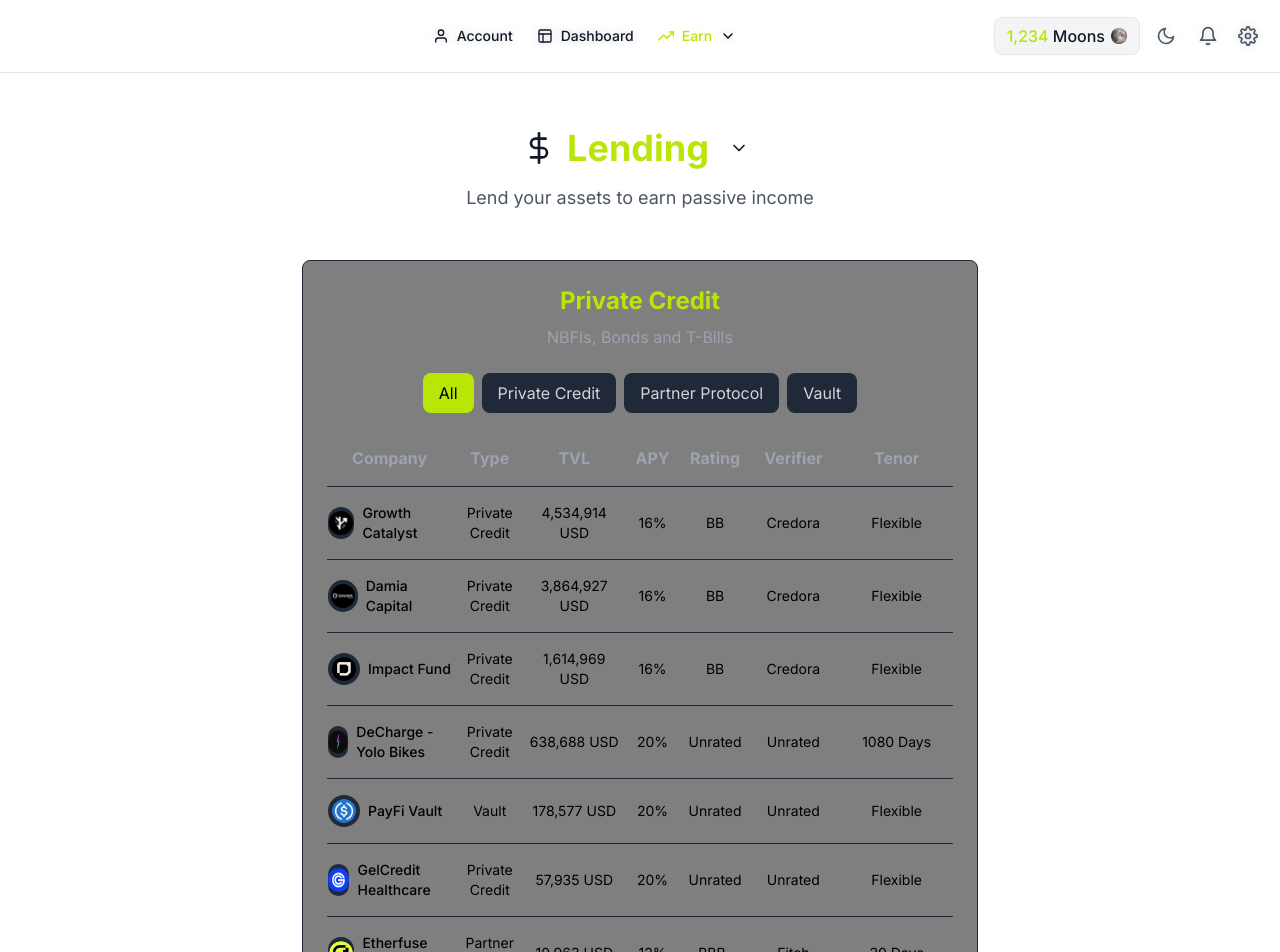
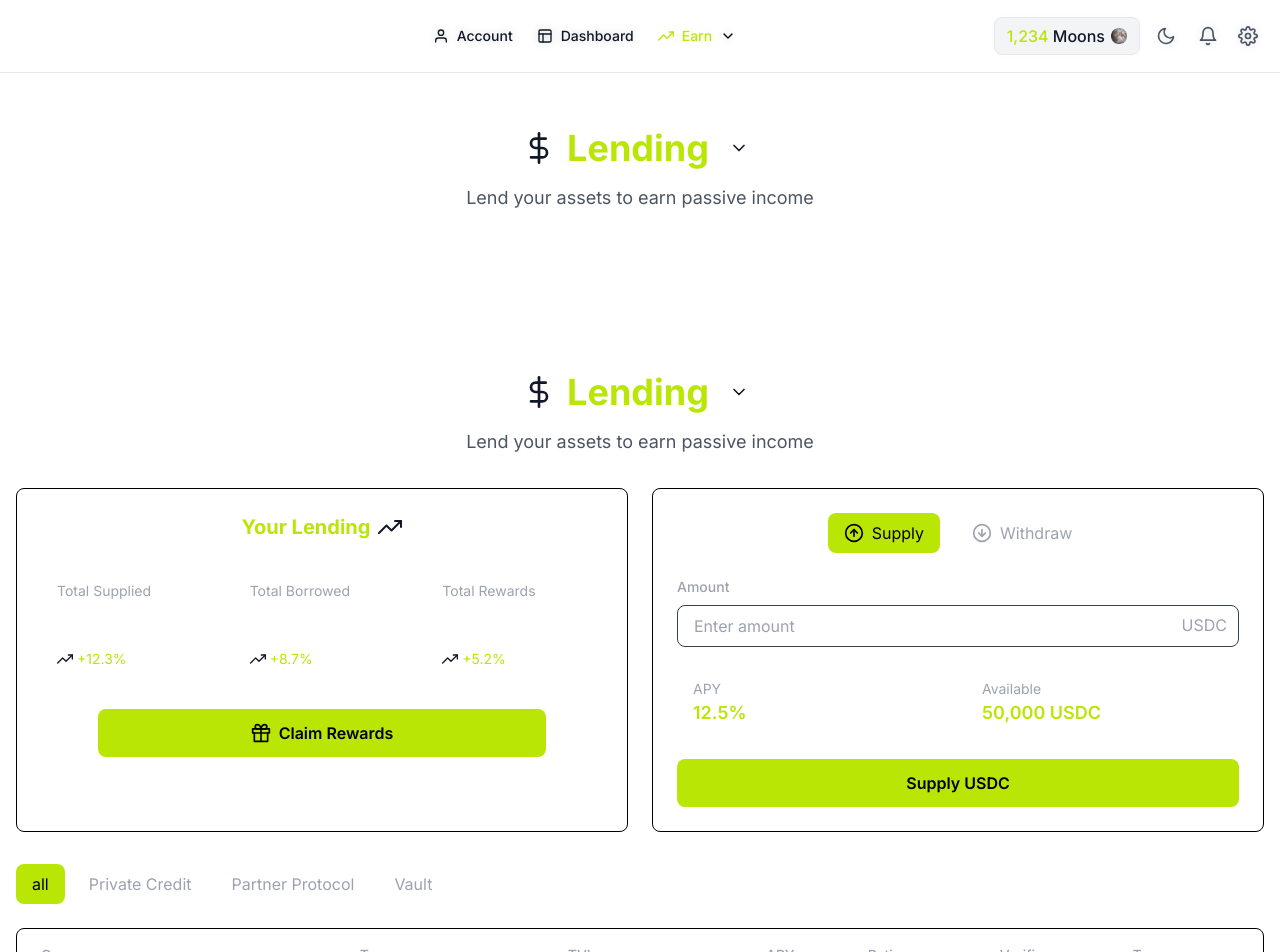
Before and after one commit to w3-surfer/credible-finance, a Next.js app: page /earn/lending in a window 1280 px wide. Shown: the top 952 px of the page. Built offline with nearby package versions, Linux system fonts and the light colour scheme.

Commit message:
fix: remove títulos duplicados e melhora interface do componente Lending

```diff
--- a/src/app/earn/lending/page.tsx
+++ b/src/app/earn/lending/page.tsx
@@ -5,12 +5,8 @@ import { Lending } from '@/components/dashboard';
 
 export default function LendingPage() {
   return (
-    <Layout>
-      <div className="max-w-7xl mx-auto">
-        <div className="mt-4">
-          <Lending />
-        </div>
-      </div>
+    <Layout title="Lending" subtitle="Lend your assets and earn competitive interest">
+      <Lending />
     </Layout>
   );
 }
--- a/src/components/dashboard/Lending.tsx
+++ b/src/components/dashboard/Lending.tsx
@@ -2,6 +2,7 @@
 
 import { useState } from 'react';
 import { motion } from 'framer-motion';
+import { FiTrendingUp, FiArrowUpCircle, FiArrowDownCircle, FiGift } from 'react-icons/fi';
 
 const privateCreditCompanies = [
   {
@@ -111,13 +112,15 @@ const pools = [
 ];
 
 export function Lending() {
+  const [selectedTab, setSelectedTab] = useState('supply');
+  const [amount, setAmount] = useState('');
   const [selectedCategory, setSelectedCategory] = useState('all');
 
   const categories = [
-    { id: 'all', name: 'All' },
-    { id: 'Private Credit', name: 'Private Credit' },
-    { id: 'Partner Protocol', name: 'Partner Protocol' },
-    { id: 'Vault', name: 'Vault' }
+    'all',
+    'Private Credit',
+    'Partner Protocol',
+    'Vault'
   ];
 
   const filteredCompanies = selectedCategory === 'all'
@@ -126,103 +129,169 @@ export function Lending() {
 
   return (
     <div className="flex-1 min-w-0">
-      {/* Private Credit Box */}
-      <div className="bg-black/50 border border-gray-800 rounded-lg p-6 mb-8">
-        <h2 className="text-2xl font-bold mb-2 text-center text-[#B9E605]">Private Credit</h2>
-        <p className="text-gray-400 text-center mb-6">NBFIs, Bonds and T-Bills</p>
+      <div className="grid grid-cols-1 lg:grid-cols-2 gap-6">
+        {/* Your Lending Box */}
+        <div className="bg-cyber-gray-200 rounded-lg p-6 border border-cyber-green/20 hover:border-cyber-green transition-all duration-300">
+          <div className="flex items-center justify-center mb-6">
+            <h3 className="text-xl font-bold text-[#B9E605]">Your Lending</h3>
+            <FiTrendingUp className="w-6 h-6 text-gray-900 dark:text-white ml-2" />
+          </div>
 
-        {/* Category Menu */}
-        <div className="mb-6">
-          <div className="flex gap-2 overflow-x-auto pb-2 justify-center">
+          <div className="grid grid-cols-1 md:grid-cols-3 gap-4 mb-6">
+            <div className="bg-cyber-gray-100 rounded-lg p-4">
+              <div className="text-sm text-gray-400 mb-2">Total Supplied</div>
+              <div className="text-2xl font-bold text-white">$45,000</div>
+              <div className="flex items-center mt-2 text-sm text-[#B9E605]">
+                <FiTrendingUp className="w-4 h-4 mr-1 text-gray-900 dark:text-white" />
+                <span>+12.3%</span>
+              </div>
+            </div>
+
+            <div className="bg-cyber-gray-100 rounded-lg p-4">
+              <div className="text-sm text-gray-400 mb-2">Total Borrowed</div>
+              <div className="text-2xl font-bold text-white">$12,500</div>
+              <div className="flex items-center mt-2 text-sm text-[#B9E605]">
+                <FiTrendingUp className="w-4 h-4 mr-1 text-gray-900 dark:text-white" />
+                <span>+8.7%</span>
+              </div>
+            </div>
+
+            <div className="bg-cyber-gray-100 rounded-lg p-4">
+              <div className="text-sm text-gray-400 mb-2">Total Rewards</div>
+              <div className="text-2xl font-bold text-white">$2,250</div>
+              <div className="flex items-center mt-2 text-sm text-[#B9E605]">
+                <FiTrendingUp className="w-4 h-4 mr-1 text-gray-900 dark:text-white" />
+                <span>+5.2%</span>
+              </div>
+            </div>
+          </div>
+
+          <div className="flex justify-center">
+            <button className="w-full max-w-md py-3 bg-[#B9E605] text-black rounded-lg font-semibold hover:bg-[#a5cc05] transition-colors flex items-center justify-center">
+              <FiGift className="w-5 h-5 mr-2" />
+              Claim Rewards
+            </button>
+          </div>
+        </div>
+
+        {/* Supply/Withdraw Box */}
+        <div className="bg-cyber-gray-200 rounded-lg p-6 border border-cyber-green/20 hover:border-cyber-green transition-all duration-300">
+          <div className="flex justify-center space-x-4 mb-6">
+            <button
+              onClick={() => setSelectedTab('supply')}
+              className={`flex items-center px-4 py-2 rounded-lg ${
+                selectedTab === 'supply'
+                  ? 'bg-[#B9E605] text-black'
+                  : 'text-gray-400 hover:text-white'
+              }`}
+            >
+              <FiArrowUpCircle className="w-5 h-5 mr-2" />
+              Supply
+            </button>
+            <button
+              onClick={() => setSelectedTab('withdraw')}
+              className={`flex items-center px-4 py-2 rounded-lg ${
+                selectedTab === 'withdraw'
+                  ? 'bg-[#B9E605] text-black'
+                  : 'text-gray-400 hover:text-white'
+              }`}
+            >
+              <FiArrowDownCircle className="w-5 h-5 mr-2" />
+              Withdraw
+            </button>
+          </div>
+
+          <div className="space-y-4">
+            <div>
+              <label className="block text-sm font-medium text-gray-400 mb-2">
+                Amount
+              </label>
+              <div className="relative">
+                <input
+                  type="number"
+                  value={amount}
+                  onChange={(e) => setAmount(e.target.value)}
+                  className="w-full px-4 py-2 bg-cyber-gray-100 border border-gray-700 rounded-lg text-white focus:ring-2 focus:ring-[#B9E605] focus:border-transparent"
+                  placeholder="Enter amount"
+                />
+                <div className="absolute right-3 top-2 text-gray-400">
+                  USDC
+                </div>
+              </div>
+            </div>
+
+            <div className="grid grid-cols-2 gap-4">
+              <div className="bg-cyber-gray-100 rounded-lg p-4">
+                <p className="text-sm text-gray-400">APY</p>
+                <p className="text-lg font-semibold text-[#B9E605]">12.5%</p>
+              </div>
+              <div className="bg-cyber-gray-100 rounded-lg p-4">
+                <p className="text-sm text-gray-400">Available</p>
+                <p className="text-lg font-semibold text-[#B9E605]">50,000 USDC</p>
+              </div>
+            </div>
+
+            <button className="w-full py-3 bg-[#B9E605] text-black rounded-lg font-semibold hover:bg-[#a5cc05] transition-colors">
+              {selectedTab === 'supply' ? 'Supply USDC' : 'Withdraw USDC'}
+            </button>
+          </div>
+        </div>
+      </div>
+
+      {/* Private Credit Companies Table */}
+      <div className="mt-8">
+        <div className="flex justify-between items-center mb-6">
+          <div className="flex space-x-2">
             {categories.map((category) => (
               <button
-                key={category.id}
-                onClick={() => setSelectedCategory(category.id)}
-                className={`px-4 py-2 rounded-lg whitespace-nowrap transition-colors ${
-                  selectedCategory === category.id
+                key={category}
+                onClick={() => setSelectedCategory(category)}
+                className={`px-4 py-2 rounded-lg ${
+                  selectedCategory === category
                     ? 'bg-[#B9E605] text-black'
-                    : 'bg-gray-800 text-gray-300 hover:bg-gray-700'
+                    : 'bg-cyber-gray-100 text-gray-400 hover:text-white'
                 }`}
               >
-                {category.name}
+                {category}
               </button>
             ))}
           </div>
         </div>
 
-        {/* Private Credit Table */}
-        <div className="overflow-x-auto">
+        <div className="bg-cyber-gray-200 rounded-lg border border-cyber-green/20 overflow-hidden">
           <table className="w-full">
             <thead>
-              <tr className="text-center text-gray-400 border-b border-gray-800">
-                <th className="pb-4 w-[20%]">Company</th>
-                <th className="pb-4 w-[12%]">Type</th>
-                <th className="pb-4 w-[15%]">TVL</th>
-                <th className="pb-4 w-[10%]">APY</th>
-                <th className="pb-4 w-[10%]">Rating</th>
-                <th className="pb-4 w-[15%]">Verifier</th>
-                <th className="pb-4 w-[18%]">Tenor</th>
+              <tr className="border-b border-gray-700">
+                <th className="px-6 py-4 text-left text-sm font-medium text-gray-400">Company</th>
+                <th className="px-6 py-4 text-left text-sm font-medium text-gray-400">Type</th>
+                <th className="px-6 py-4 text-left text-sm font-medium text-gray-400">TVL</th>
+                <th className="px-6 py-4 text-left text-sm font-medium text-gray-400">APY</th>
+                <th className="px-6 py-4 text-left text-sm font-medium text-gray-400">Rating</th>
+                <th className="px-6 py-4 text-left text-sm font-medium text-gray-400">Verifier</th>
+                <th className="px-6 py-4 text-left text-sm font-medium text-gray-400">Tenor</th>
               </tr>
             </thead>
             <tbody>
               {filteredCompanies.map((company) => (
-                <tr key={company.name} className="border-b border-gray-800">
-                  <td className="py-4">
-                    <div className="flex items-center gap-2">
-                      <div className="w-8 h-8 rounded-full bg-gray-800 flex items-center justify-center">
-                        <img
-                          src={company.logo}
-                          alt={company.name}
-                          className="w-6 h-6 rounded-full"
-                        />
-                      </div>
-                      <span className="font-medium text-sm">{company.name}</span>
+                <tr key={company.name} className="border-b border-gray-700 last:border-0">
+                  <td className="px-6 py-4">
+                    <div className="flex items-center">
+                      <img src={company.logo} alt={company.name} className="w-8 h-8 rounded-full mr-3" />
+                      <span className="text-white">{company.name}</span>
                     </div>
                   </td>
-                  <td className="py-4 text-center text-sm">{company.type}</td>
-                  <td className="py-4 text-center text-sm">{company.tvl}</td>
-                  <td className="py-4 text-center text-sm">{company.apy}</td>
-                  <td className="py-4 text-center text-sm">{company.rating}</td>
-                  <td className="py-4 text-center text-sm">{company.verifier}</td>
-                  <td className="py-4 text-center text-sm">{company.tenor}</td>
+                  <td className="px-6 py-4 text-gray-400">{company.type}</td>
+                  <td className="px-6 py-4 text-gray-400">{company.tvl}</td>
+                  <td className="px-6 py-4 text-[#B9E605]">{company.apy}</td>
+                  <td className="px-6 py-4 text-gray-400">{company.rating}</td>
+                  <td className="px-6 py-4 text-gray-400">{company.verifier}</td>
+                  <td className="px-6 py-4 text-gray-400">{company.tenor}</td>
                 </tr>
               ))}
             </tbody>
           </table>
         </div>
       </div>
-
-      {/* Lending Pools */}
-      <div className="bg-black/50 border border-gray-800 rounded-lg p-6">
-        <h2 className="text-2xl font-bold mb-6 text-center text-[#B9E605]">Lending Pools</h2>
-        <div className="grid gap-4">
-          {pools.map((pool) => (
-            <motion.div
-              key={pool.token}
-              whileHover={{ scale: 1.01 }}
-              className="bg-black/30 border border-gray-800 rounded-lg p-4"
-            >
-              <div className="flex items-center justify-between">
-                <div className="flex items-center gap-3">
-                  <img
-                    src={pool.icon}
-                    alt={pool.token}
-                    className="w-8 h-8 rounded-full"
-                  />
-                  <div>
-                    <h3 className="font-bold">{pool.token}</h3>
-                    <p className="text-sm text-gray-400">Available: {pool.available}</p>
-                  </div>
-                </div>
-                <div className="text-right">
-                  <p className="text-[#B9E605] font-bold">{pool.apy} APY</p>
-                  <p className="text-sm text-gray-400">TVL: {pool.tvl}</p>
-                </div>
-              </div>
-            </motion.div>
-          ))}
-        </div>
-      </div>
     </div>
   );
 }
```
